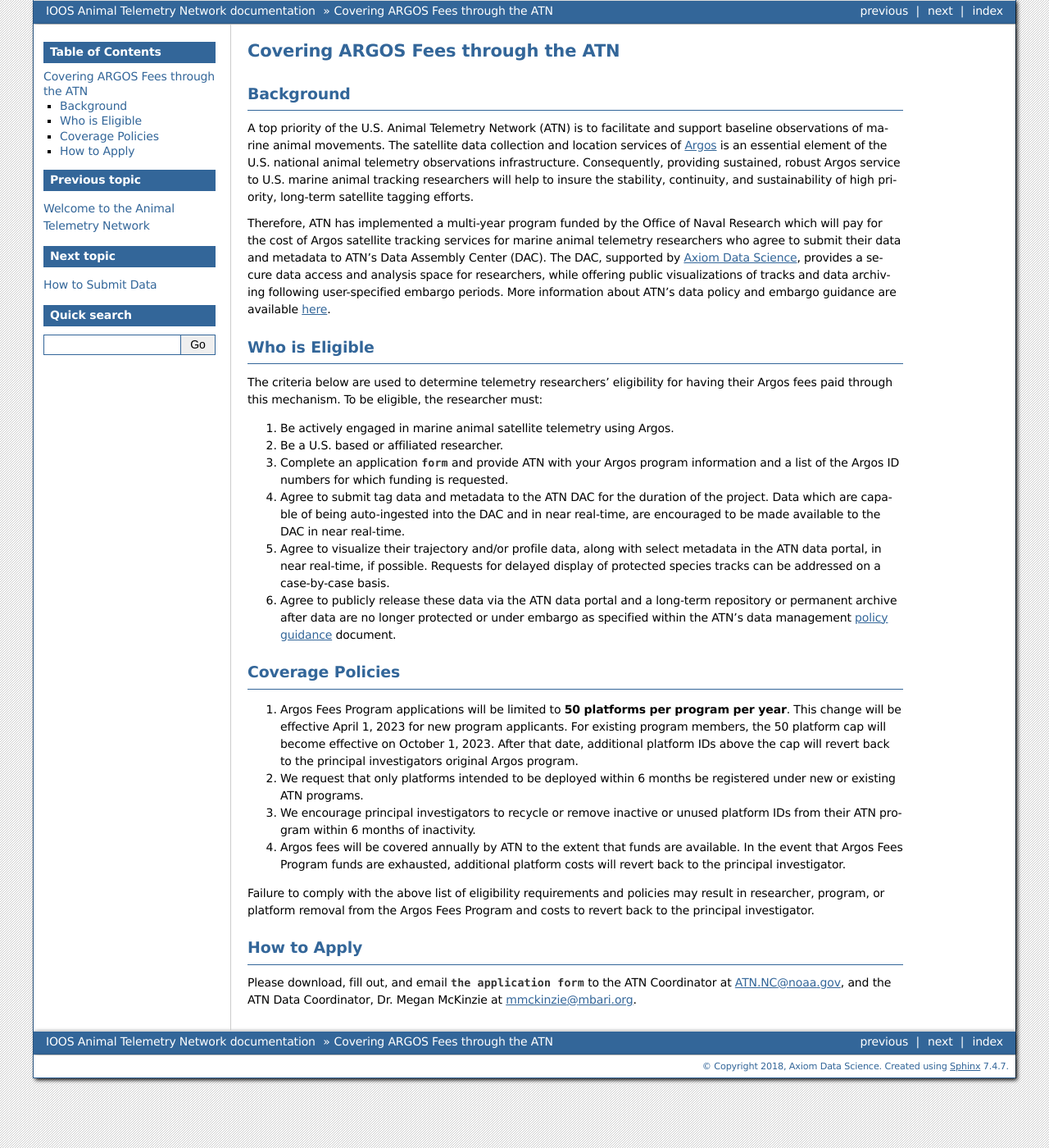
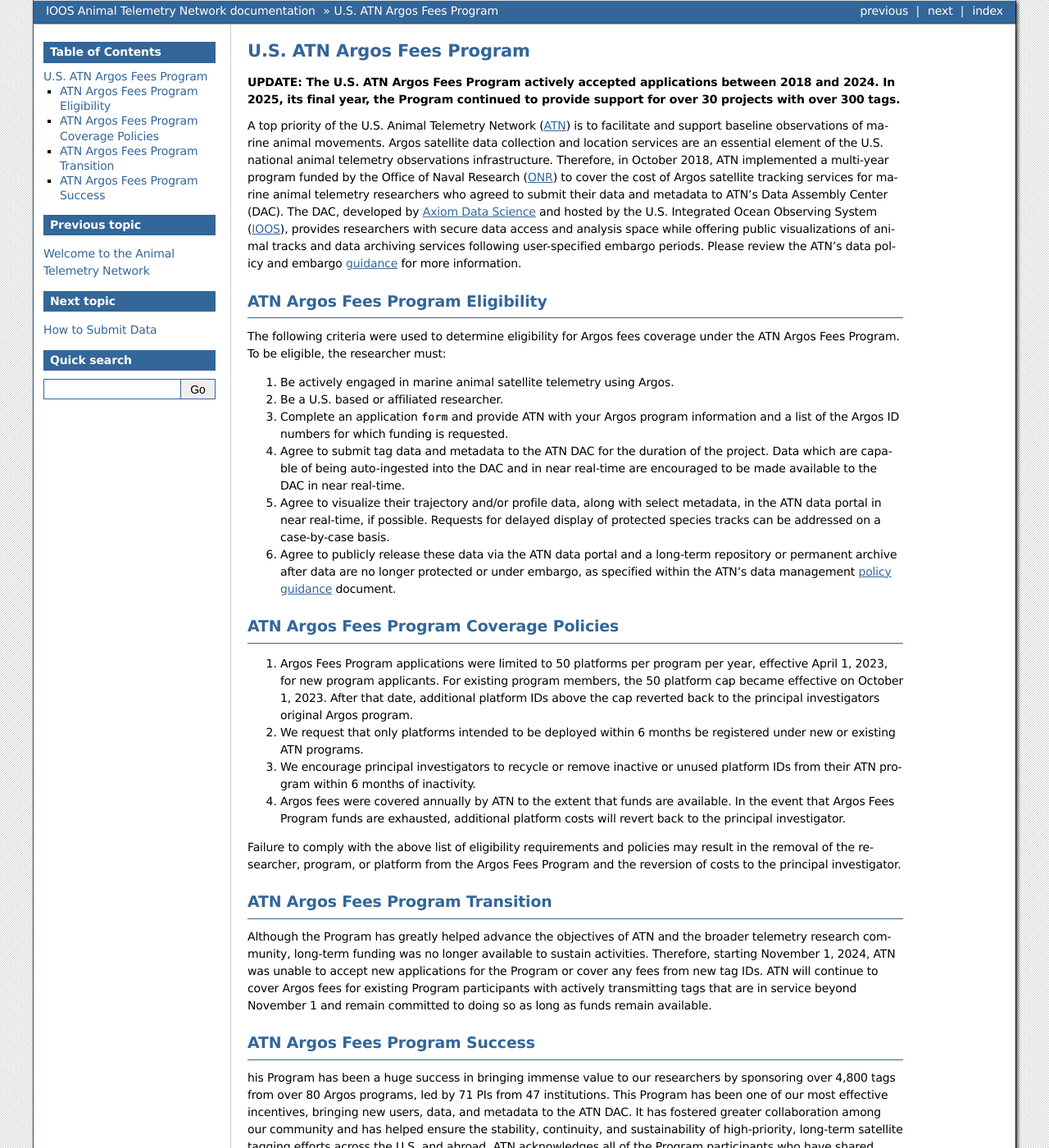
Before and after one commit to ioos/atn-docs, a Sphinx documentation site: the page built from docs/argos.rst, in a window 1280 px wide and 1400 px high. Shown: the whole window at 82% size. Built offline with Sphinx 7.4.7, drawn with Linux system fonts in a browser that asks for light colours; some of the changed text lies outside the part shown.

Commit message:
Update argos.rst
Updating Argos Fees Program information per guidance provided by Connie

```diff
--- a/docs/argos.rst
+++ b/docs/argos.rst
@@ -1,43 +1,53 @@
 .. _argos:
 
-Covering ARGOS Fees through the ATN
+U.S. ATN Argos Fees Program
 ===================================
 
+**UPDATE: The U.S. ATN Argos Fees Program actively accepted applications between 2018 and 2024. In 2025, its final year, the Program continued to provide support for over 30 projects with over 300 tags.**
 
-Background
-----------
-
-A top priority of the U.S. Animal Telemetry Network (ATN) is to facilitate and support baseline observations of marine animal movements. The satellite data collection and location services of `Argos <https://www.argos-system.org/argos/who-we-are/international-cooperation/>`_ is an essential element of the U.S. national animal telemetry observations infrastructure. Consequently, providing sustained, robust Argos service to  U.S. marine animal tracking researchers will help to insure the stability, continuity, and sustainability of high priority, long-term satellite tagging efforts.
-
-Therefore, ATN has implemented a multi-year program funded by the Office of Naval Research which will pay for the cost of Argos satellite tracking services for marine animal telemetry researchers who agree to submit their data and metadata to ATN's Data Assembly Center (DAC). The DAC, supported by `Axiom Data Science <https://www.axiomdatascience.com/>`_, provides a secure data access and analysis space for researchers, while offering public visualizations of tracks and data archiving following user-specified embargo periods. More information about ATN's data policy and embargo guidance are available `here <https://cdn.ioos.noaa.gov/media/2022/03/ATN-DAC-Data-Management-Policy-Guidance_v.202201.pdf>`_.
+A top priority of the U.S. Animal Telemetry Network (`ATN <https://ioos.noaa.gov/project/atn/>`_) is to facilitate and support baseline observations of marine animal movements. Argos satellite data collection and location services are an essential element of the U.S. national animal telemetry observations infrastructure. Therefore, in October 2018, ATN implemented a multi-year program funded by the Office of Naval Research (`ONR <https://www.onr.navy.mil/>`_) to cover the cost of Argos satellite tracking services for marine animal telemetry researchers who agreed to submit their data and metadata to ATN's Data Assembly Center (DAC). The DAC, developed by `Axiom Data Science <https://www.axiomdatascience.com/>`_ and hosted by the U.S. Integrated Ocean Observing System (`IOOS <https://ioos.noaa.gov/>`_), provides researchers with secure data access and analysis space while offering public visualizations of animal tracks and data archiving services following user-specified embargo periods. Please review the ATN’s data policy and embargo `guidance <https://cdn.ioos.noaa.gov/media/2022/03/ATN-DAC-Data-Management-Policy-Guidance_v.202201.pdf/>`_ for more information.
 
 
-Who is Eligible
+ATN Argos Fees Program Eligibility
 ---------------
 
-The criteria below are used to determine telemetry researchers' eligibility for having their Argos fees paid through this mechanism. To be eligible, the researcher must:
+The following criteria were used to determine eligibility for Argos fees coverage under the ATN Argos Fees Program. To be eligible, the researcher must:
 
-#.	Be actively engaged in marine animal satellite telemetry using Argos.
-#.	Be a U.S. based or affiliated researcher.
-#.	Complete an application :download:`form </downloads/atn_argos_request_2023.pdf>` and provide ATN with your Argos program information and a list of the Argos ID numbers for which funding is requested.
-#.	Agree to submit tag data and metadata to the ATN DAC for the duration of the project. Data which are capable of being auto-ingested into the DAC and in near real-time, are encouraged to be made available to the DAC in near real-time.
-#.	Agree to visualize their trajectory and/or profile data, along with select metadata  in the ATN data portal, in near real-time, if possible. Requests for delayed display of protected species tracks can be addressed on a case-by-case basis.
-#.	Agree to publicly release these data via the ATN data portal and a long-term repository or permanent archive after data are no longer protected or under embargo as specified within the ATN's data management `policy guidance <https://cdn.ioos.noaa.gov/media/2022/03/ATN-DAC-Data-Management-Policy-Guidance_v.202201.pdf>`_ document.
+#. Be actively engaged in marine animal satellite telemetry using Argos.
+#. Be a U.S. based or affiliated researcher.
+#. Complete an application :download:`form </downloads/atn_argos_request_2023.pdf>` and provide ATN with your Argos program information and a list of the Argos ID numbers for which funding is requested.
+#. Agree to submit tag data and metadata to the ATN DAC for the duration of the project. Data which are capable of being auto-ingested into the DAC and in near real-time are encouraged to be made available to the DAC in near real-time.
+#. Agree to visualize their trajectory and/or profile data, along with select metadata, in the ATN data portal in near real-time, if possible. Requests for delayed display of protected species tracks can be addressed on a case-by-case basis.
+#. Agree to publicly release these data via the ATN data portal and a long-term repository or permanent archive after data are no longer protected or under embargo, as specified within the ATN’s data management `policy guidance <https://cdn.ioos.noaa.gov/media/2022/03/ATN-DAC-Data-Management-Policy-Guidance_v.202201.pdf>`_ document.
 
-Coverage Policies
+
+ATN Argos Fees Program Coverage Policies
 -----------------
-#.	Argos Fees Program applications will be limited to **50 platforms per program per year**. This change will be effective April 1, 2023 for new program applicants. For existing program members, the 50 platform cap will become effective on October 1, 2023. After that date, additional platform IDs above the cap will revert back to the principal investigators original Argos program.
+#.	Argos Fees Program applications were limited to 50 platforms per program per year, effective April 1, 2023, for new program applicants. For existing program members, the 50 platform cap became effective on October 1, 2023. After that date, additional platform IDs above the cap reverted back to the principal investigators original Argos program.
 
 #.	We request that only platforms intended to be deployed within 6 months be registered under new or existing ATN programs.
 
 #.	We encourage principal investigators to recycle or remove inactive or unused platform IDs from their ATN program within 6 months of inactivity.
 
-#.	Argos fees will be covered annually by ATN to the extent that funds are available. In the event that Argos Fees Program funds are exhausted, additional platform costs will revert back to the principal investigator.
+#.	Argos fees were covered annually by ATN to the extent that funds are available. In the event that Argos Fees Program funds are exhausted, additional platform costs will revert back to the principal investigator.
 
-Failure to comply with the above list of eligibility requirements and policies may result in researcher, program, or platform removal from the Argos Fees Program and costs to revert back to the principal investigator.
+Failure to comply with the above list of eligibility requirements and policies may result in the removal of the researcher, program, or platform from the Argos Fees Program and the reversion of costs to the principal investigator.
 
 
-How to Apply
+ATN Argos Fees Program Transition
 ------------
 
-Please download, fill out, and email :download:`the application form </downloads/atn_argos_request_2023.pdf>` to the ATN Coordinator at ATN.NC@noaa.gov, and the ATN Data Coordinator, Dr. Megan McKinzie at mmckinzie@mbari.org.
+Although the Program has greatly helped advance the objectives of ATN and the broader telemetry research community, long-term funding was no longer available to sustain activities. Therefore, starting November 1, 2024, ATN was unable to accept new applications for the Program or cover any fees from new tag IDs. ATN will continue to cover Argos fees for existing Program participants with actively transmitting tags that are in service beyond November 1 and remain committed to doing so as long as funds remain available.
+
+
+ATN Argos Fees Program Success
+------------
+
+his Program has been a huge success in bringing immense value to our researchers by sponsoring over 4,800 tags from over 80 Argos programs, led by 71 PIs from 47 institutions. This Program has been one of our most effective incentives, bringing new users, data, and metadata to the ATN DAC. It has fostered greater collaboration among our community and has helped ensure the stability, continuity, and sustainability of high-priority, long-term satellite tagging efforts across the U.S. and abroad. ATN acknowledges all of the Program participants who have shared their valuable telemetry data, the Office of Naval Research (ONR) for the generous funding, the Woods Hole Group for their invaluable services, Axiom Data Science for support with the DAC,  NOAA National Marine Fisheries Service, Central and Northern California Ocean Observing System (CeNCOOS), and Monterey Bay Aquarium Institute for DAC coordination, and IOOS for its continued support of the ATN.
+
+
+If you have any questions about the ATN Argos Fees Program, please contact us:
+
+Connie Kot, ATN Coordinator, connie.kot@noaa.gov
+
+Dr. Megan McKinzie, ATN Data Manager, mmckinzie@mbari.org
```
